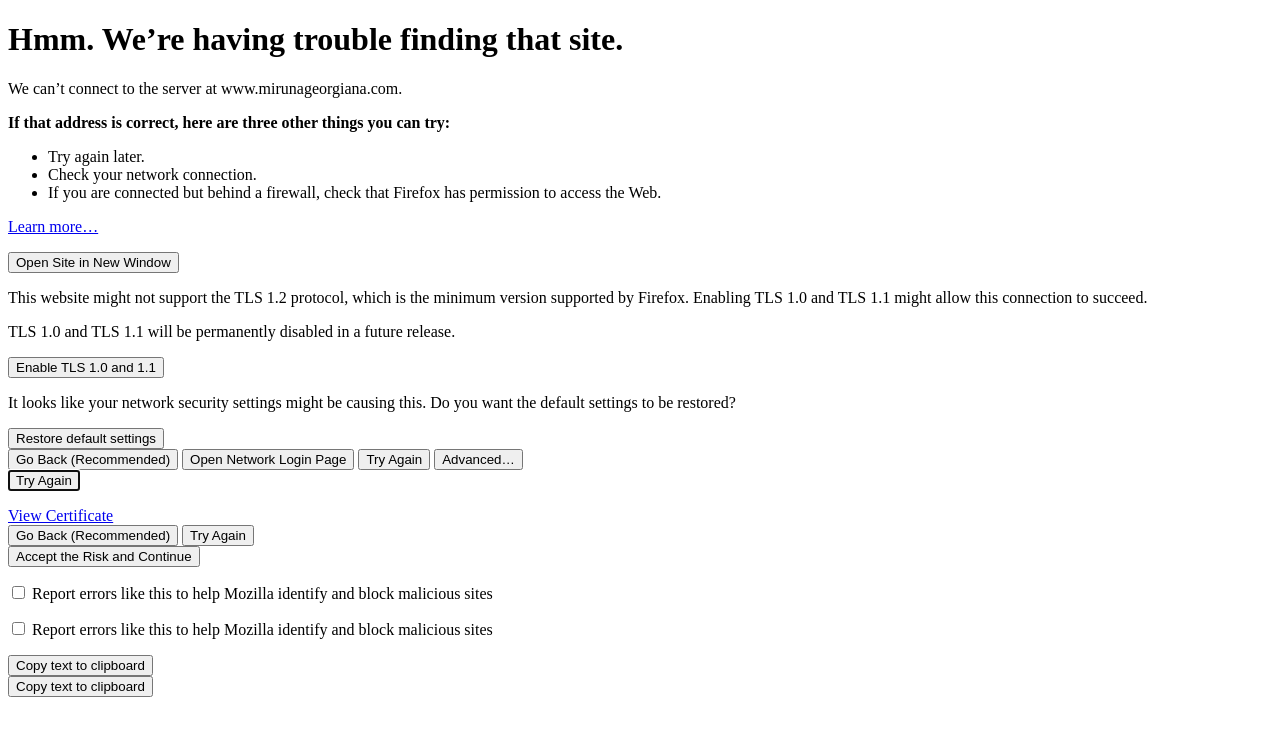
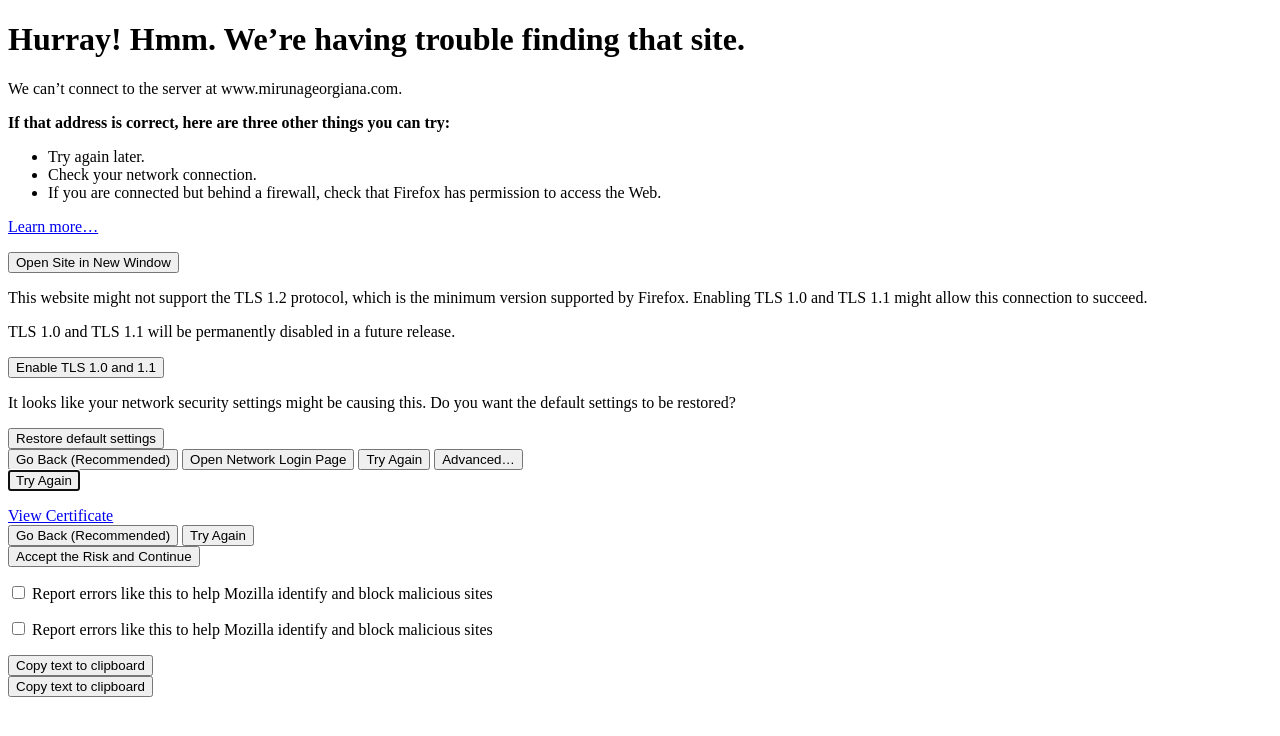
Before and after one commit to RazvanGabriel/mirunageorgiana, a plain HTML site: page index.html in a window 1280 px wide. Drawn offline with Linux system fonts and the light colour scheme.

Commit message:
Update index.html

```diff
--- a/index.html
+++ b/index.html
@@ -26,7 +26,7 @@
       <div id="text-container">
         <!-- Error Title -->
         <div class="title">
-          <h1 class="title-text" data-l10n-id="dnsNotFound-title">Hmm. We’re having trouble finding that site.</h1>
+          <h1 class="title-text" data-l10n-id="dnsNotFound-title">Hurray! Hmm. We’re having trouble finding that site.</h1>
         </div>
 
         <!-- LONG CONTENT (the section most likely to require scrolling) -->
```
